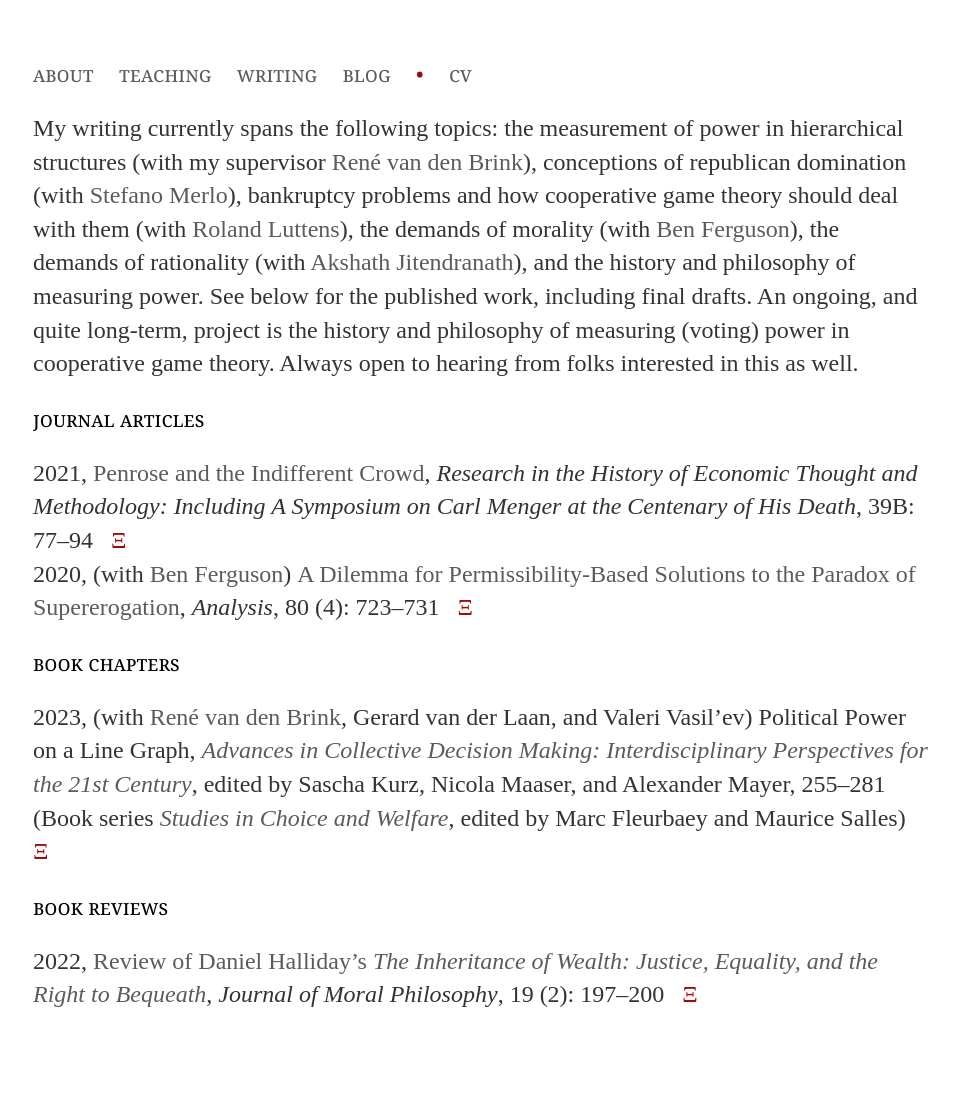
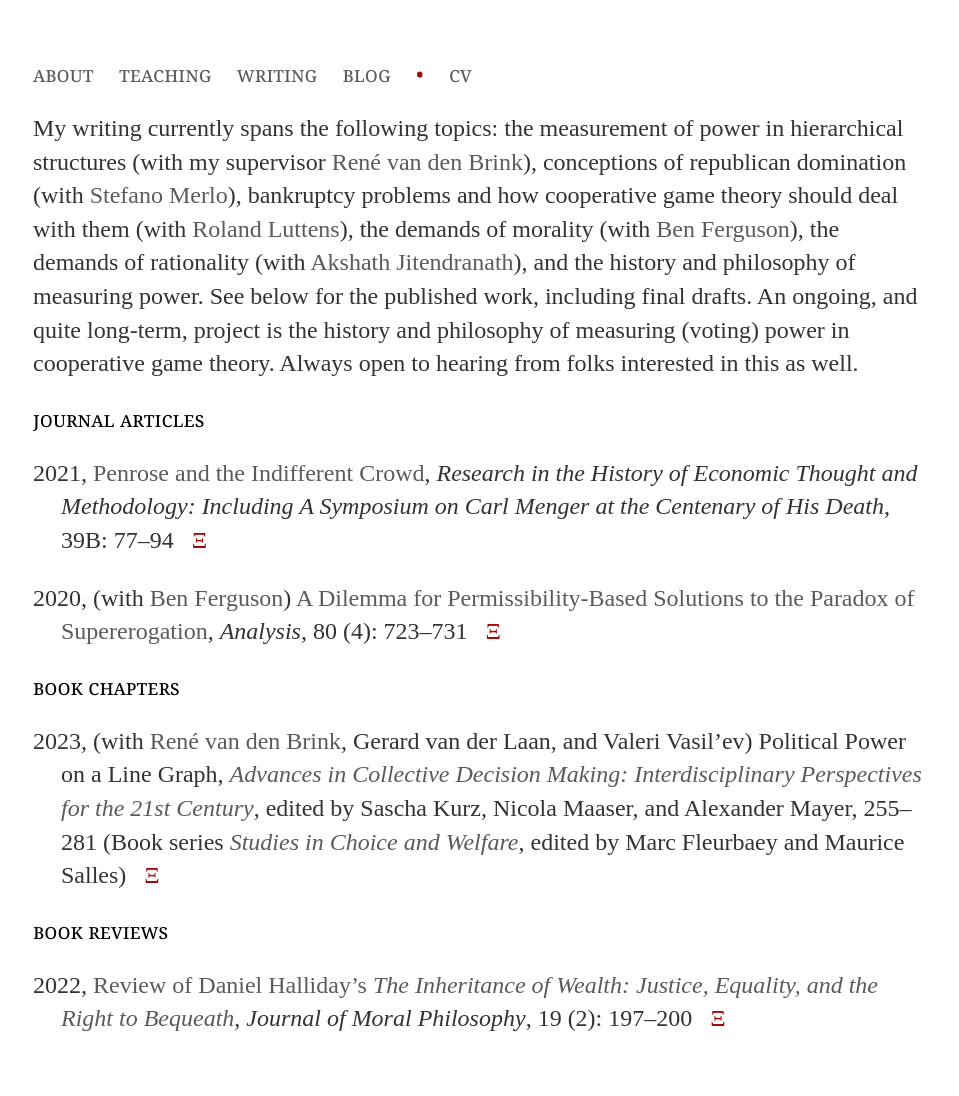
Before and after one commit to uzunovam/uzunovam, a Jekyll site: the page built from writing/index.html, in a window 1280 px wide. Shown: the whole page, without its empty margins (159-1118 px from the left). Built offline with Jekyll 4.4.1, drawn with Linux system fonts in a browser that asks for light colours; before the commit the page ends 1072 px from its top, so only the background shows below that.

Commit message:
Update index.html

```diff
--- a/writing/index.html
+++ b/writing/index.html
@@ -5,10 +5,10 @@
 <div class="blurb">
 	<p>My writing currently spans the following topics: the measurement of power in hierarchical structures (with my supervisor <a href="http://personal.vu.nl/j.r.vanden.brink/">René van den Brink</a>), conceptions of republican domination (with <a href="https://www.stefanomerlo.org/">Stefano Merlo</a>), bankruptcy problems and how cooperative game theory should deal with them (with <a href="https://research.vu.nl/en/persons/roland-iwan-luttens">Roland Luttens</a>), the demands of morality (with <a href="https://www.benjaminferguson.org/">Ben Ferguson</a>), the demands of rationality (with <a href="https://akshathjitendranath.weebly.com/">Akshath Jitendranath</a>), and the history and philosophy of measuring power. See below for the published work, including final drafts. An ongoing, and quite long-term, project is the history and philosophy of measuring (voting) power in cooperative game theory. Always open to hearing from folks interested in this as well.</p>
 	<section>journal articles</section>
-	<p class="hangingIndent">2021, <a href="https://doi.org/10.1108/S0743-41542021000039B006">Penrose and the Indifferent Crowd</a>, <cite>Research in the History of Economic Thought and Methodology: Including A Symposium on Carl Menger at the Centenary of His Death</cite>, 39B: 77–94 &nbsp; <a href="/files/papers/Penrose and the Indifferent Crowd.pdf"><bullet>&Xi;</bullet></a></br>
-	2020, (with <a href="https://www.benjaminferguson.org/">Ben Ferguson</a>) <a href="https://doi.org/10.1093/analys/anaa033">A Dilemma for Permissibility-Based Solutions to the Paradox of Supererogation</a>, <cite>Analysis</cite>, 80 (4): 723–731  &nbsp; <a href="/files/papers/A Dilemma for Permissibility-Based Solutions to the Paradox of Supererogation.pdf"><bullet>&Xi;</bullet></a></p>
+	<p class="firstreference">2021, <a href="https://doi.org/10.1108/S0743-41542021000039B006">Penrose and the Indifferent Crowd</a>, <cite>Research in the History of Economic Thought and Methodology: Including A Symposium on Carl Menger at the Centenary of His Death</cite>, 39B: 77–94 &nbsp; <a href="/files/papers/Penrose and the Indifferent Crowd.pdf"><bullet>&Xi;</bullet></a></p>
+	<p class="lastreference">2020, (with <a href="https://www.benjaminferguson.org/">Ben Ferguson</a>) <a href="https://doi.org/10.1093/analys/anaa033">A Dilemma for Permissibility-Based Solutions to the Paradox of Supererogation</a>, <cite>Analysis</cite>, 80 (4): 723–731  &nbsp; <a href="/files/papers/A Dilemma for Permissibility-Based Solutions to the Paradox of Supererogation.pdf"><bullet>&Xi;</bullet></a></p>
 	<section>book chapters</section>
-	<p class="hangingIndent">2023, (with <a href="http://personal.vu.nl/j.r.vanden.brink/">René van den Brink</a>, Gerard van der Laan, and Valeri Vasil’ev) Political Power on a Line Graph, <a href="https://link.springer.com/book/9783031216954"><cite>Advances in Collective Decision Making: Interdisciplinary Perspectives for the 21st Century</cite></a>, edited by Sascha Kurz, Nicola Maaser, and Alexander Mayer, 255–281 (Book series <a href="https://www.springer.com/series/6869"><cite>Studies in Choice and Welfare</cite></a>, edited by Marc Fleurbaey and Maurice Salles) &nbsp; <a href="/files/papers/Political Power on a Line Graph.pdf"><bullet>&Xi;</bullet></a></p>
+	<p class="singlereference">2023, (with <a href="http://personal.vu.nl/j.r.vanden.brink/">René van den Brink</a>, Gerard van der Laan, and Valeri Vasil’ev) Political Power on a Line Graph, <a href="https://link.springer.com/book/9783031216954"><cite>Advances in Collective Decision Making: Interdisciplinary Perspectives for the 21st Century</cite></a>, edited by Sascha Kurz, Nicola Maaser, and Alexander Mayer, 255–281 (Book series <a href="https://www.springer.com/series/6869"><cite>Studies in Choice and Welfare</cite></a>, edited by Marc Fleurbaey and Maurice Salles) &nbsp; <a href="/files/papers/Political Power on a Line Graph.pdf"><bullet>&Xi;</bullet></a></p>
 	<section>book reviews</section>
-	<p class="hangingIndent">2022, <a href="https://doi.org/10.1163/17455243-19020001">Review of Daniel Halliday’s <cite>The Inheritance of Wealth: Justice, Equality, and the Right to Bequeath</cite></a>, <cite>Journal of Moral Philosophy</cite>, 19 (2): 197–200 &nbsp; <a href="/files/papers/Halliday, The Inheritance of Wealth, Review.pdf"><bullet>&Xi;</bullet></a></p>
+	<p class="singlereference">2022, <a href="https://doi.org/10.1163/17455243-19020001">Review of Daniel Halliday’s <cite>The Inheritance of Wealth: Justice, Equality, and the Right to Bequeath</cite></a>, <cite>Journal of Moral Philosophy</cite>, 19 (2): 197–200 &nbsp; <a href="/files/papers/Halliday, The Inheritance of Wealth, Review.pdf"><bullet>&Xi;</bullet></a></p>
 </div><!-- /.blurb -->
```
